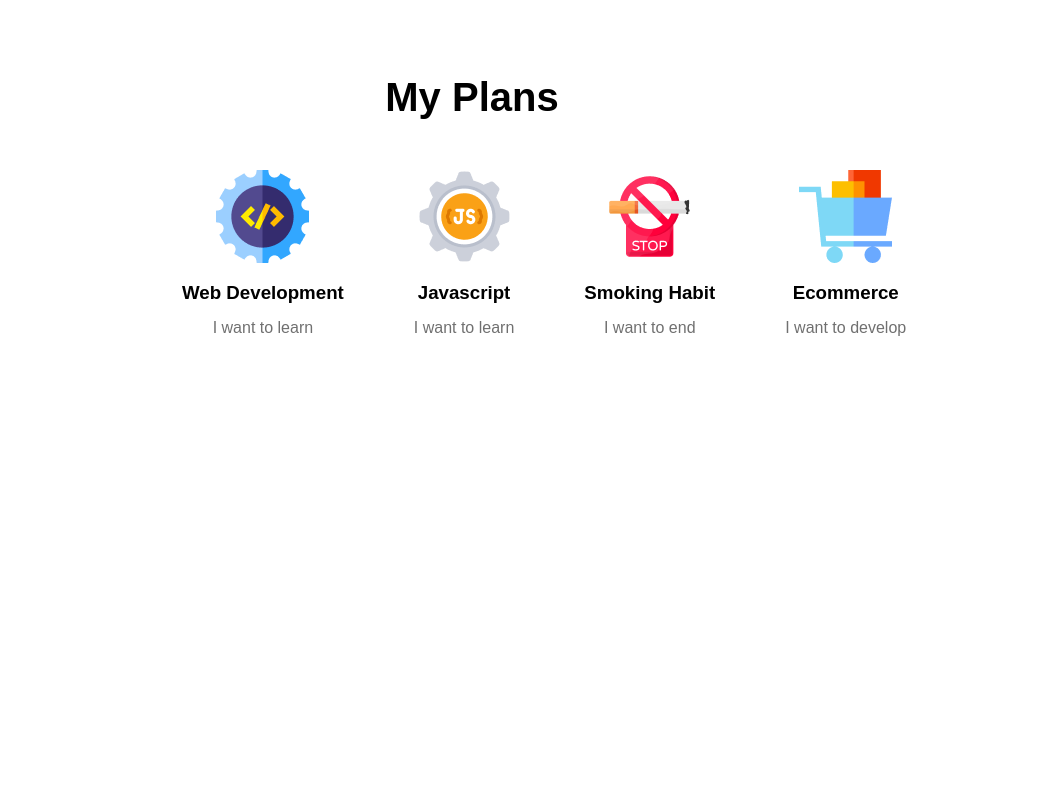
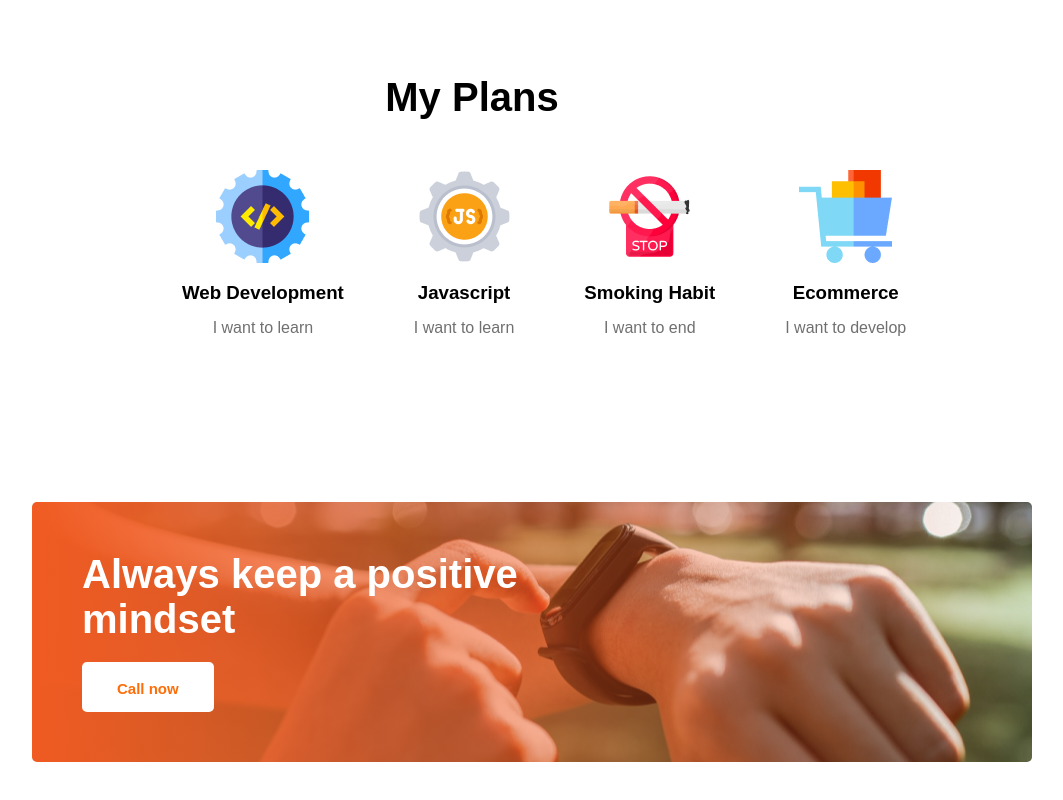
Before and after one commit to Tasin212/new-year, a plain HTML site: page index.html in a window 1280 px wide. Shown: the part 1753-2553 px from the top of the page, without its empty margins (168-1231 px from the left). Before the commit the page ends 2105 px from the top, so only its background shows below. Drawn offline with Linux system fonts and the light colour scheme; a web font is replaced by a local one.

Commit message:
micro banner done

```diff
--- a/index.html
+++ b/index.html
@@ -69,6 +69,12 @@
             </div>
         </section>
 
+        <section class="micro-banner">
+            <div class="micro-content">
+                <h2>Always keep a positive <br>mindset</h2>
+                <a href=""><button class="btn-primary second">Call now</button></a>
+            </div>
+        </section>
 
     </main>
     <footer></footer>
--- a/style.css
+++ b/style.css
@@ -85,3 +85,25 @@ li {
     margin-top: 15px;
     margin-bottom: 15px;
 }
+
+/* Micro Banner section */
+.micro-banner {
+    margin: 150px 150px 150px 200px;
+    background-image: linear-gradient(to left, rgba(240, 91, 34, 0), rgba(240,91,34 ,1)),
+    url('images/watch.png');;
+    background-repeat: no-repeat;
+    background-position: center;
+    width: 1000px;
+    border-radius: 5px;
+}
+.micro-content {
+    padding: 50px 0 50px 50px;
+}
+.micro-content h2 {
+    color: #FFFFFF;
+}
+.second {
+    background: #FFFFFF;
+    color: #FD6E0A;
+    font-weight: bolder;
+}
```
